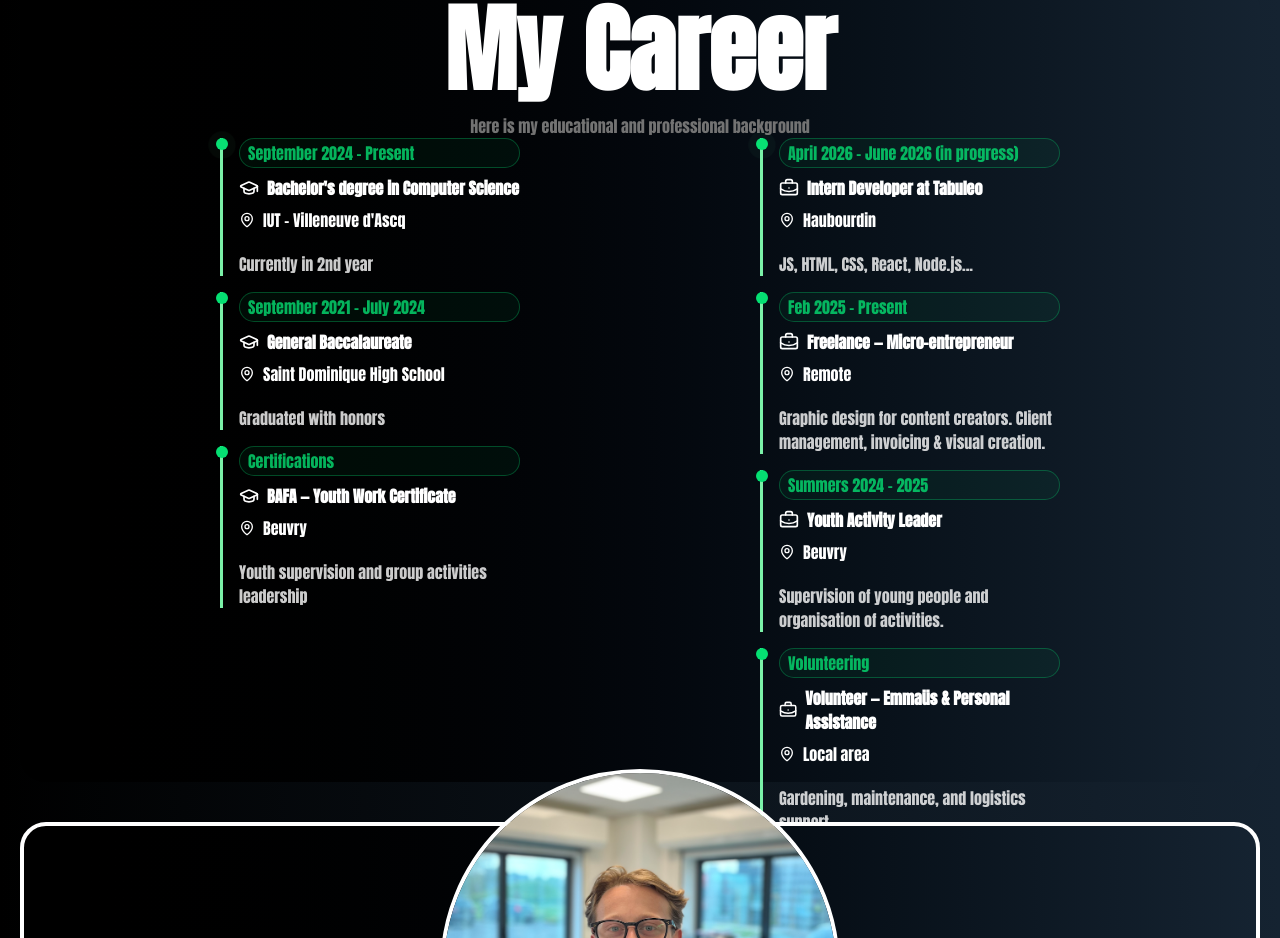
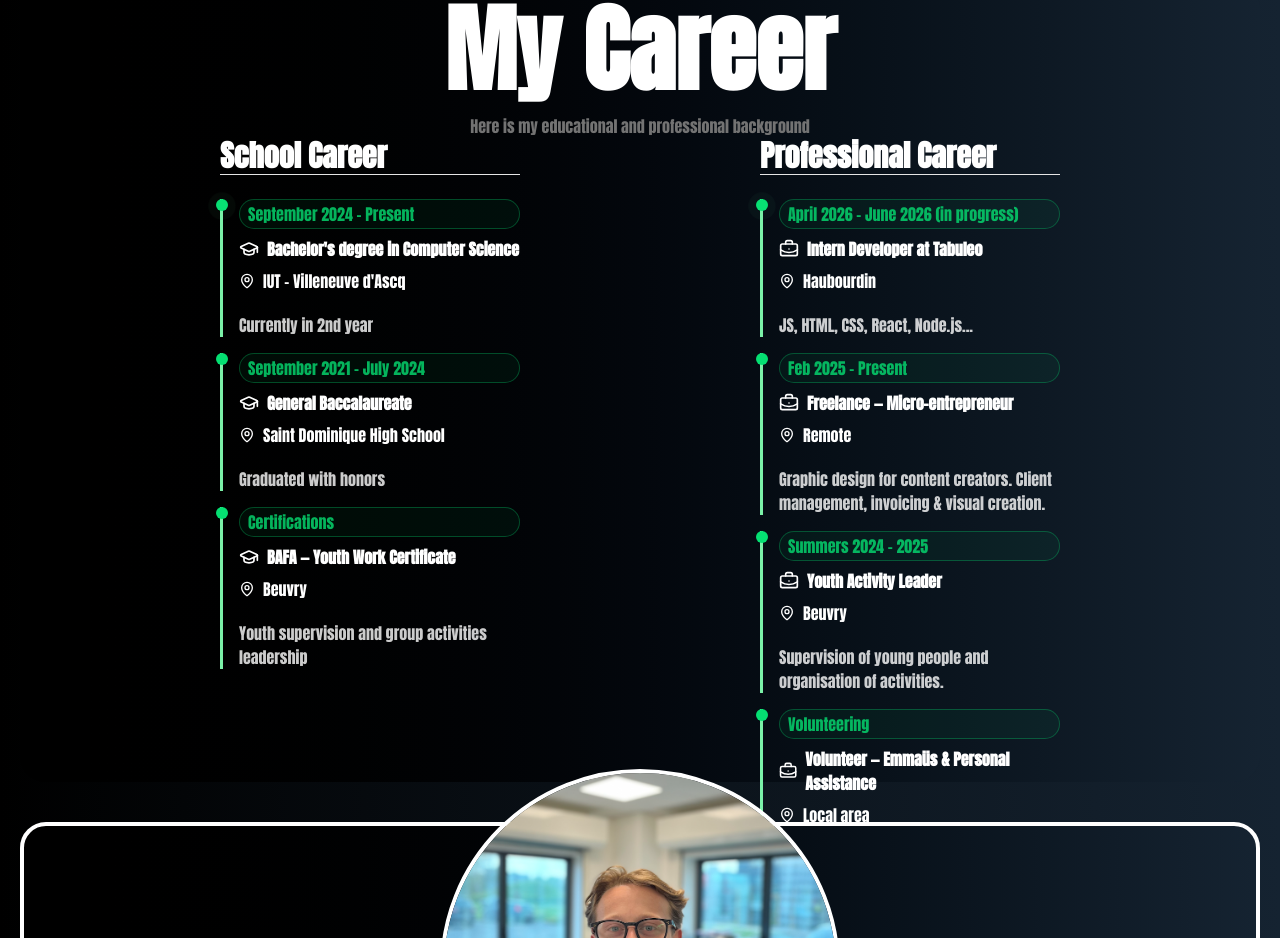
Before and after one commit to AlexMrsx/portfolio, a Next.js app: page / in a window 1280 px wide. Shown: the part 3398-4336 px from the top of the page. Built offline with nearby package versions, Linux system fonts and the light colour scheme; a web font is replaced by a local one.

Commit message:
career page fix

```diff
--- a/src/components/CareerSection.tsx
+++ b/src/components/CareerSection.tsx
@@ -179,7 +179,7 @@ function CareerColumn({ title, items }: CareerColumnProps) {
     const isMobile = useIsMobile();
     return (
         <div className="flex flex-col gap-6 sm:max-w-1/4">
-            {isMobile &&( <div>
+            {!isMobile &&( <div>
                 <h3 className="font-semibold text-3xl">{title}</h3>
                 <hr/>
             </div>)}
```
